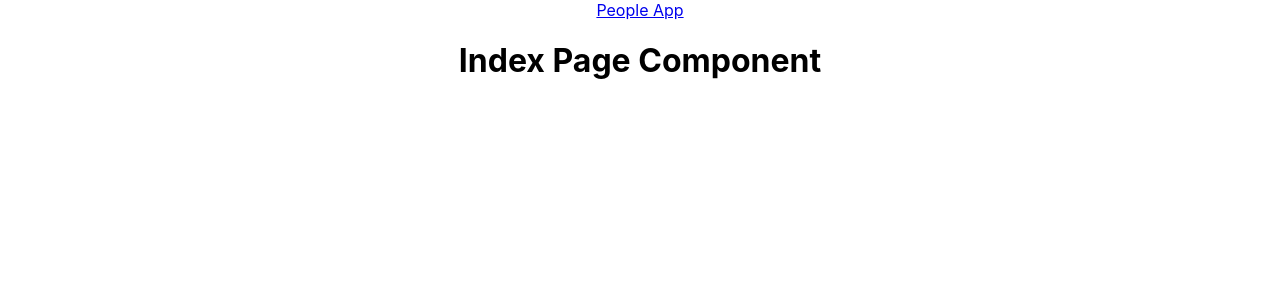
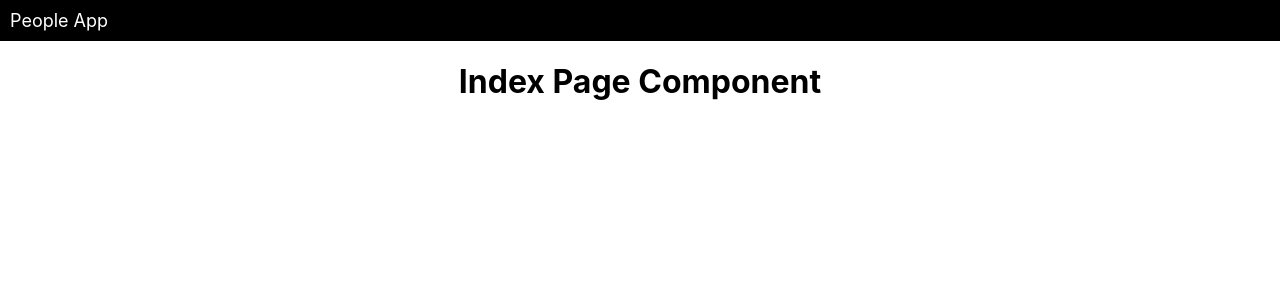
Before and after one commit to myDeveloperJourney/people-app, a React (Create React App) app: page / in a window 1280 px wide. Shown: the top 300 px of the page. Built offline with nearby package versions, Linux system fonts and the light colour scheme.

Commit message:
wip: adds styles

```diff
--- a/src/index.scss
+++ b/src/index.scss
@@ -7,7 +7,39 @@
   -moz-osx-font-smoothing: grayscale;
 }
 
-code {
-  font-family: source-code-pro, Menlo, Monaco, Consolas, 'Courier New',
-    monospace;
+// Variables
+$maincolor: black;
+$contrastcolor: white;
+
+// Mixins
+@mixin white-text-black-bg {
+  color: $contrastcolor;
+  background-color: $maincolor;
 }
+
+@mixin black-text-white-bg {
+  color: $maincolor;
+  background-color: $contrastcolor;
+}
+
+// Header Component Styles
+.nav {
+  @include white-text-black-bg;
+  display: flex;
+  justify-content: center;
+
+  a {
+    @include white-text-black-bg;
+    text-decoration: none;
+    div {
+      margin: 10px;
+      font-size: large;
+    }
+  }
+}
+
+@media (min-width: 768px) {
+  .nav {
+    justify-content: flex-start;
+  }
+}
```
